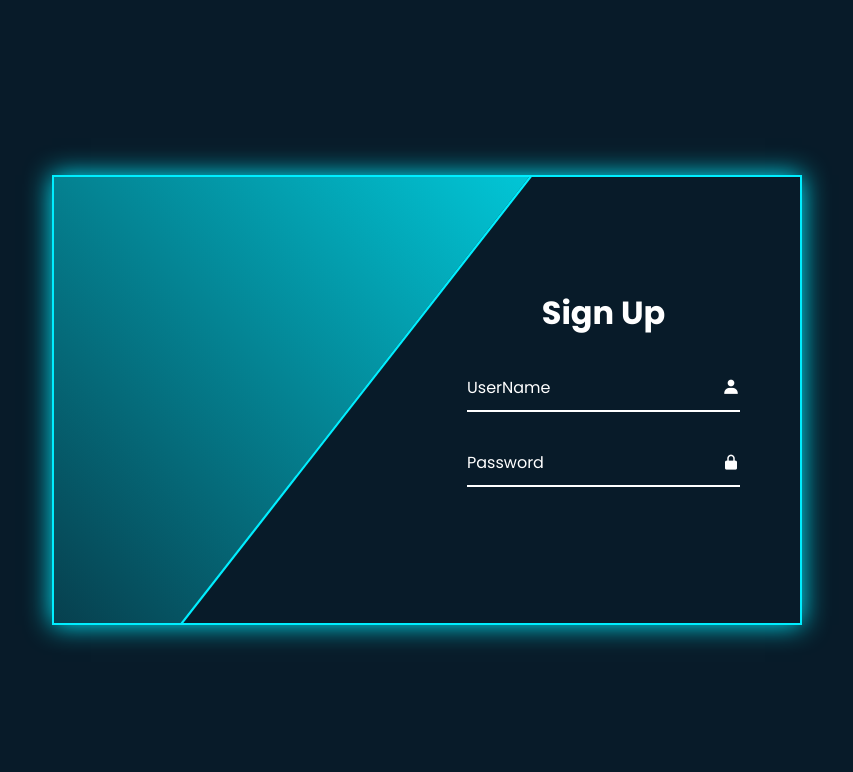
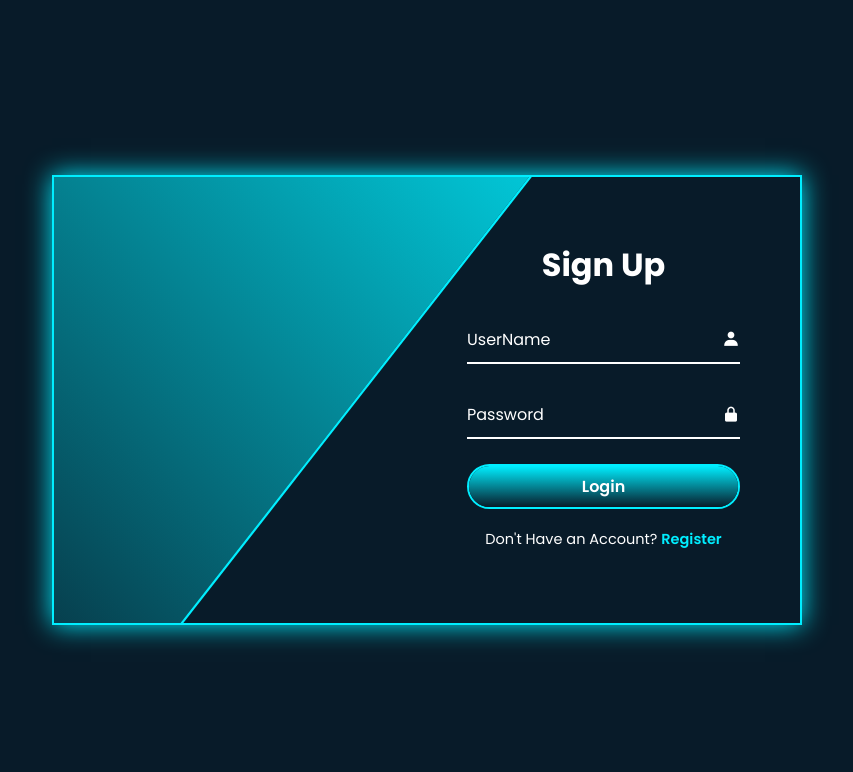
Before and after one commit to AyaBouri/ProjetIOT, a Django app: page /login/ in a window 1280 px wide. Shown: the top 772 px of the page, without its empty margins (213-1066 px from the left). Run offline with Django 4.2, Linux system fonts and the light colour scheme.

Commit message:
Add Commit

```diff
--- a/DHT/templates/login.html
+++ b/DHT/templates/login.html
@@ -243,6 +243,13 @@
                          <label>Password</label>
                          <i class="bx bxs-lock-alt"></i>
                      </div>
+                     <button type="submit" class="btn" href="index">Login</button>
+                     <div class="logreg-link">
+                         <p>Don't Have an Account? <a href="#">Register</a> </p>
+                     </div>
+                      {% if error %}
+                         <p style="color: red;">{{ error }}</p>
+                      {% endif %}
                  </form>
              </div>
          </div>
```
